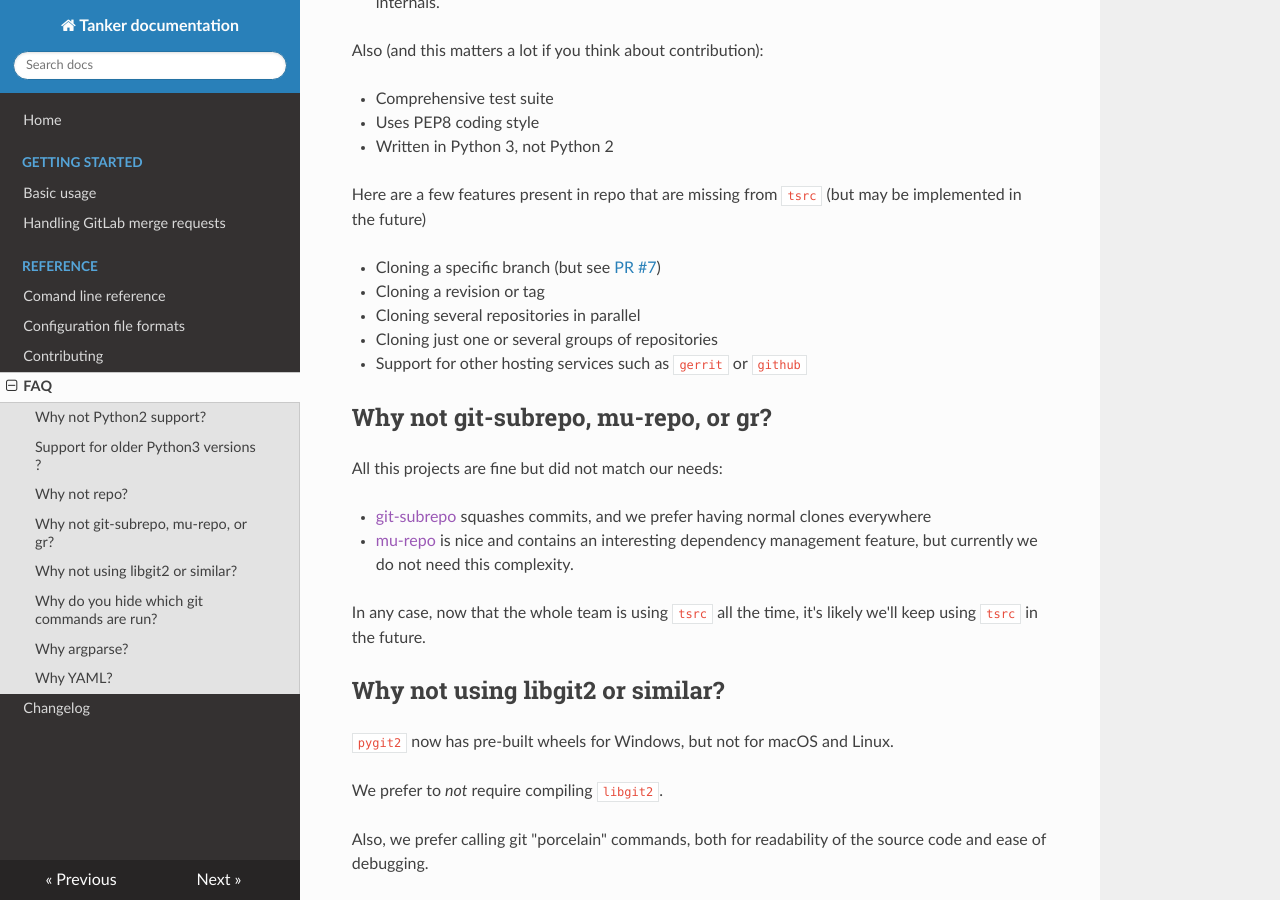
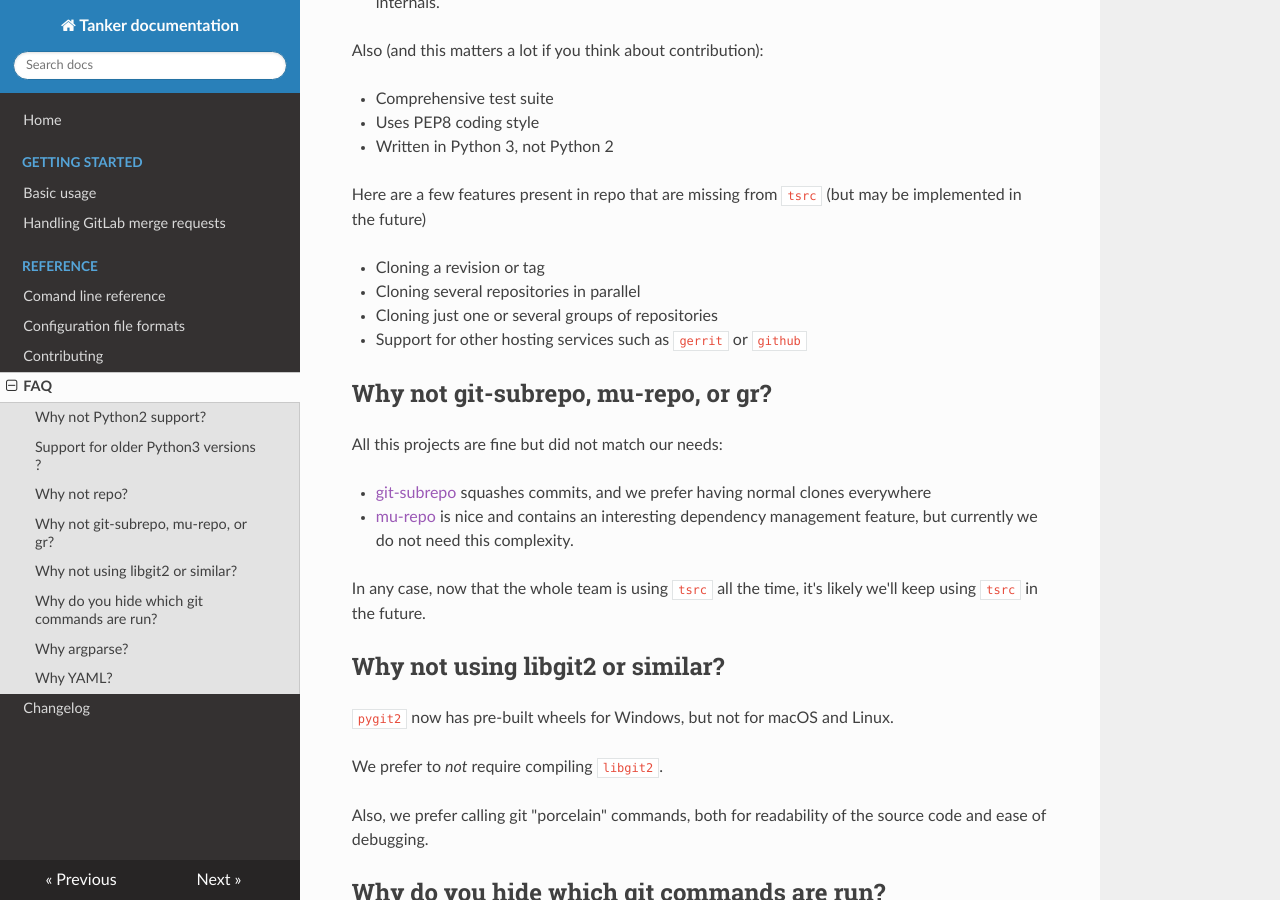
Before and after one commit to your-tools/tsrc, an MkDocs documentation site: the page built from docs/faq.md, in a window 1280 px wide and 900 px high, scrolled down 842 px. Built offline with MkDocs 1.6.1, drawn with Linux system fonts in a browser that asks for light colours; nearby versions of some CDN libraries; old or Windows-style settings are respelled for this version of MkDocs.

Commit message:
One more feature done :)

```diff
--- a/docs/faq.md
+++ b/docs/faq.md
@@ -44,7 +44,6 @@ Also (and this matters a lot if you think about contribution):
 Here are a few features present in repo that are missing from `tsrc`
 (but may be implemented in the future)
 
-* Cloning a specific branch (but see [PR #7](https://github.com/TankerApp/tsrc/pull/7))
 * Cloning a revision or tag
 * Cloning several repositories in parallel
 * Cloning just one or several groups of repositories
```
